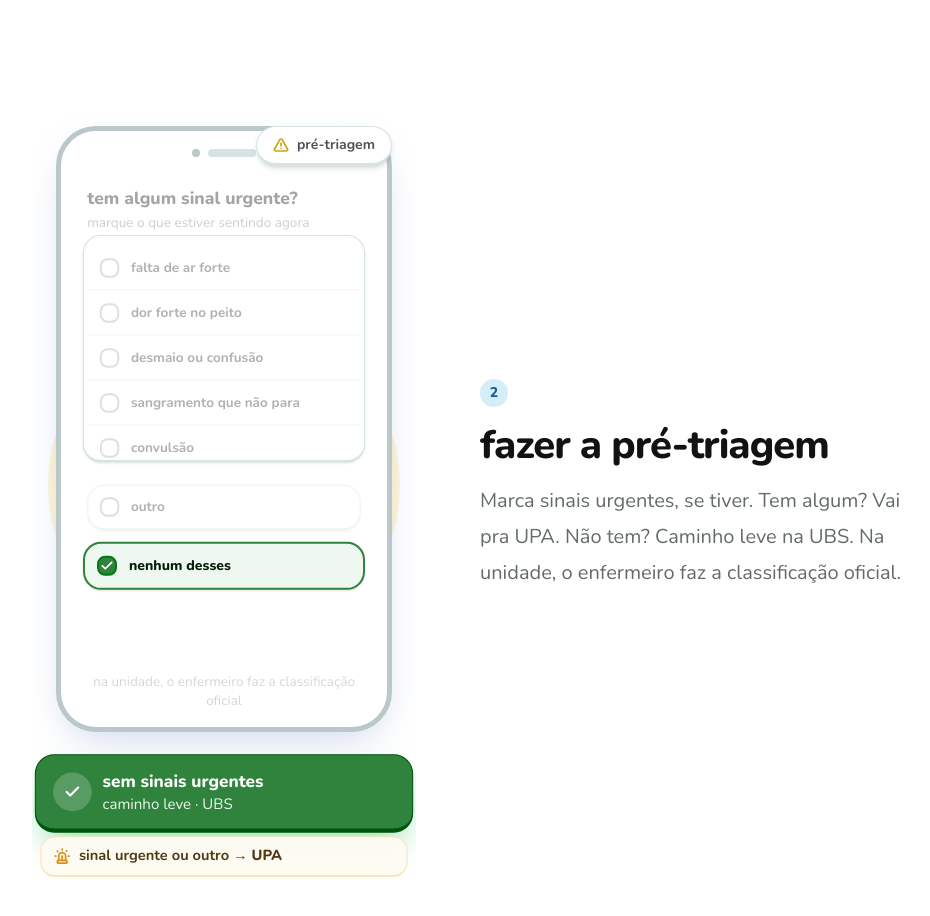
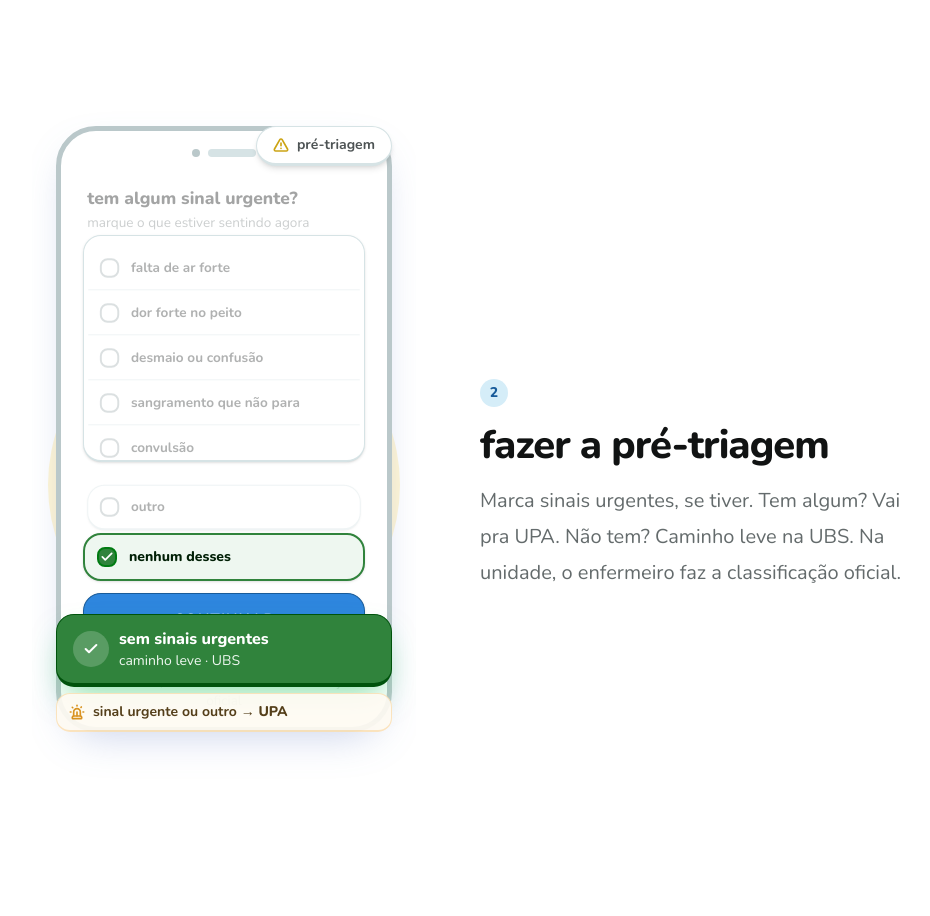
Before and after one commit to ryansldev/fila-saude, a Next.js app in the folder apps/web/: page / in a window 1280 px wide. Shown: the part 1640-2556 px from the top of the page, without its empty margins (96-1026 px from the left). Built offline with nearby package versions, Linux system fonts and the light colour scheme.

Commit message:
fix: fix step 02 notification motion

```diff
--- a/apps/web/components/landing/illustrations/symptom-input-illustration.tsx
+++ b/apps/web/components/landing/illustrations/symptom-input-illustration.tsx
@@ -2,9 +2,9 @@
 
 import { Stethoscope, User } from "lucide-react";
 import { motion, useInView, useReducedMotion } from "motion/react";
-import { useRef } from "react";
+import { useEffect, useRef, useState } from "react";
 
-import { inViewViewport } from "@/lib/motion";
+import { illustrationLevitate, inViewViewportLoop } from "@/lib/motion";
 import { cn } from "@/lib/utils";
 
 import {
@@ -89,20 +89,37 @@ const continueVariants = {
   },
 };
 
+const PLAY_MS = 2200;
+
 export function SymptomInputIllustration() {
   const ref = useRef<HTMLDivElement>(null);
-  const isInView = useInView(ref, inViewViewport);
+  const isInView = useInView(ref, inViewViewportLoop);
   const prefersReducedMotion = useReducedMotion();
-  const phase = isInView && !prefersReducedMotion ? "play" : "rest";
+  const [storyDone, setStoryDone] = useState(false);
+
+  const contentPhase =
+    prefersReducedMotion || storyDone ? "rest" : isInView ? "play" : "rest";
+  const levitating = isInView && storyDone && !prefersReducedMotion;
+
+  useEffect(() => {
+    if (prefersReducedMotion || !isInView || storyDone) return;
+
+    const timer = window.setTimeout(() => setStoryDone(true), PLAY_MS);
+    return () => window.clearTimeout(timer);
+  }, [isInView, prefersReducedMotion, storyDone]);
 
   return (
     <IllustrationStage tone="green">
       <IllustrationScene>
-        <div ref={ref} className="relative">
+        <motion.div
+          ref={ref}
+          className="relative"
+          animate={levitating ? illustrationLevitate : { y: 0 }}
+        >
           <motion.div
             className={cn(floatingBadgeClasses("right"), "inline-flex")}
             initial="rest"
-            animate={phase}
+            animate={contentPhase}
             variants={badgeVariants}
           >
             <Stethoscope className="size-4 text-primary" strokeWidth={2.5} />
@@ -110,7 +127,7 @@ export function SymptomInputIllustration() {
           </motion.div>
 
           <PhoneFrame>
-            <motion.div className="space-y-3 px-1 pb-2 pt-1" initial="rest" animate={phase} variants={sequence}>
+            <motion.div className="space-y-3 px-1 pb-2 pt-1" initial="rest" animate={contentPhase} variants={sequence}>
               <motion.p className="text-sm font-bold lowercase tracking-wide text-gray-500" variants={item}>
                 pra quem é?
               </motion.p>
@@ -184,7 +201,7 @@ export function SymptomInputIllustration() {
               </motion.div>
             </motion.div>
           </PhoneFrame>
-        </div>
+        </motion.div>
       </IllustrationScene>
     </IllustrationStage>
   );
--- a/apps/web/components/landing/illustrations/urgency-check-illustration.tsx
+++ b/apps/web/components/landing/illustrations/urgency-check-illustration.tsx
@@ -4,7 +4,7 @@ import { AlertTriangle, Check, Siren } from "lucide-react";
 import { motion, useInView, useReducedMotion } from "motion/react";
 import { useEffect, useRef, useState } from "react";
 
-import { easeInOut, easePop, inViewViewportLoop, lottieSleep } from "@/lib/motion";
+import { easeInOut, easePop, illustrationLevitate, inViewViewportLoop, lottieSleep } from "@/lib/motion";
 import { cn } from "@/lib/utils";
 
 import {
@@ -23,7 +23,7 @@ const urgentSigns = [
   { id: "convulsao", label: "convulsão" },
 ] as const;
 
-type StoryPhase = "idle" | "static" | "reset" | "intro" | "select" | "result";
+type StoryPhase = "idle" | "static" | "intro" | "select" | "result" | "float";
 
 const hiddenItem = { scale: 0.92, y: 10, opacity: 0 };
 
@@ -147,7 +147,6 @@ const footerHint = {
   },
 };
 
-const RESET_MS = 360;
 const INTRO_MS = 1550;
 const SELECT_MS = 520;
 const RESULT_MS = 2100;
@@ -157,56 +156,64 @@ export function UrgencyCheckIllustration() {
   const isInView = useInView(ref, inViewViewportLoop);
   const prefersReducedMotion = useReducedMotion();
   const [phase, setPhase] = useState<StoryPhase>("idle");
+  const [storyDone, setStoryDone] = useState(false);
 
-  const looping = isInView && !prefersReducedMotion;
-  const animatePhase = prefersReducedMotion ? "static" : looping ? phase : "idle";
+  const contentPhase = prefersReducedMotion
+    ? "static"
+    : storyDone || phase === "float" || phase === "result"
+      ? "result"
+      : phase;
+
   const isNoneSelected =
-    animatePhase === "select" || animatePhase === "result" || animatePhase === "static";
+    contentPhase === "select" || contentPhase === "result" || contentPhase === "static";
+
+  const levitating = isInView && storyDone && !prefersReducedMotion;
 
   useEffect(() => {
-    if (!looping) {
+    if (!isInView && !storyDone) {
       setPhase("idle");
-      return;
     }
+  }, [isInView, storyDone]);
+
+  useEffect(() => {
+    if (prefersReducedMotion || !isInView || storyDone) return;
 
     let cancelled = false;
-    let isFirstCycle = true;
 
     (async () => {
-      while (!cancelled) {
-        if (!isFirstCycle) {
-          setPhase("reset");
-          await lottieSleep(RESET_MS);
-          if (cancelled) break;
-        }
-        isFirstCycle = false;
+      setPhase("intro");
+      await lottieSleep(INTRO_MS);
+      if (cancelled) return;
 
-        setPhase("intro");
-        await lottieSleep(INTRO_MS);
-        if (cancelled) break;
+      setPhase("select");
+      await lottieSleep(SELECT_MS);
+      if (cancelled) return;
 
-        setPhase("select");
-        await lottieSleep(SELECT_MS);
-        if (cancelled) break;
+      setPhase("result");
+      await lottieSleep(RESULT_MS);
+      if (cancelled) return;
 
-        setPhase("result");
-        await lottieSleep(RESULT_MS);
-      }
+      setStoryDone(true);
+      setPhase("float");
     })();
 
     return () => {
       cancelled = true;
     };
-  }, [looping]);
+  }, [isInView, prefersReducedMotion, storyDone]);
 
   return (
     <IllustrationStage tone="yellow">
       <IllustrationScene className="pb-32 sm:pb-36">
-        <div ref={ref} className="relative">
+        <motion.div
+          ref={ref}
+          className="relative"
+          animate={levitating ? illustrationLevitate : { y: 0 }}
+        >
           <motion.div
             className={cn(floatingBadgeClasses("right"), "inline-flex")}
             initial="idle"
-            animate={animatePhase}
+            animate={contentPhase}
             variants={badgeVariants}
           >
             <AlertTriangle className="size-4 text-yellow-600" strokeWidth={2.5} />
@@ -217,7 +224,7 @@ export function UrgencyCheckIllustration() {
             <motion.div
               className="space-y-3 px-1 pb-2 pt-1"
               initial="idle"
-              animate={animatePhase}
+              animate={contentPhase}
               variants={introSequence}
             >
               <motion.div variants={popItem}>
@@ -291,14 +298,13 @@ export function UrgencyCheckIllustration() {
               </motion.p>
             </motion.div>
           </PhoneFrame>
-        </div>
 
         <motion.div
           className="absolute inset-x-0 bottom-0 space-y-1.5"
           initial="idle"
-          animate={animatePhase}
+          animate={contentPhase}
           variants={introSequence}
-          aria-hidden={animatePhase !== "result" && animatePhase !== "static"}
+          aria-hidden={contentPhase !== "result" && contentPhase !== "static"}
         >
           <motion.div
             className="rounded-2xl border border-b-4 border-green-700 bg-green-500 px-3 py-2.5 shadow-[0_16px_32px_-10px_rgba(34,197,94,0.55)] sm:px-4 sm:py-3"
@@ -325,6 +331,7 @@ export function UrgencyCheckIllustration() {
             </p>
           </motion.div>
         </motion.div>
+        </motion.div>
       </IllustrationScene>
     </IllustrationStage>
   );
--- a/apps/web/lib/motion.ts
+++ b/apps/web/lib/motion.ts
@@ -27,6 +27,15 @@ export const inViewViewportLoop = {
 export const easePop = [0.34, 1.45, 0.64, 1] as const;
 export const easeInOut = "easeInOut" as const;
 
+export const illustrationLevitate = {
+  y: [0, -6, 0],
+  transition: {
+    duration: 2.8,
+    repeat: Infinity,
+    ease: easeInOut,
+  },
+};
+
 export const lottiePassThrough = {
   rest: {},
   reset: {},
```
